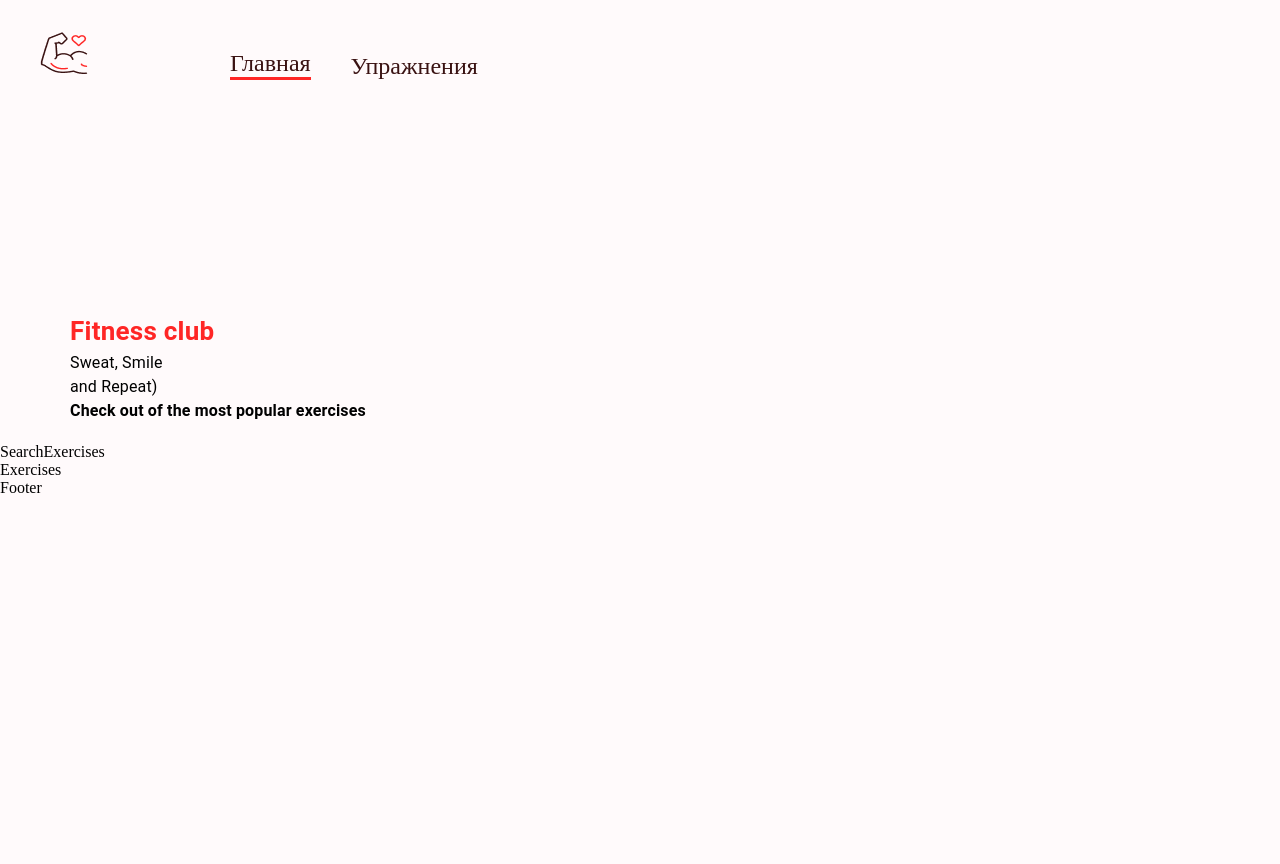
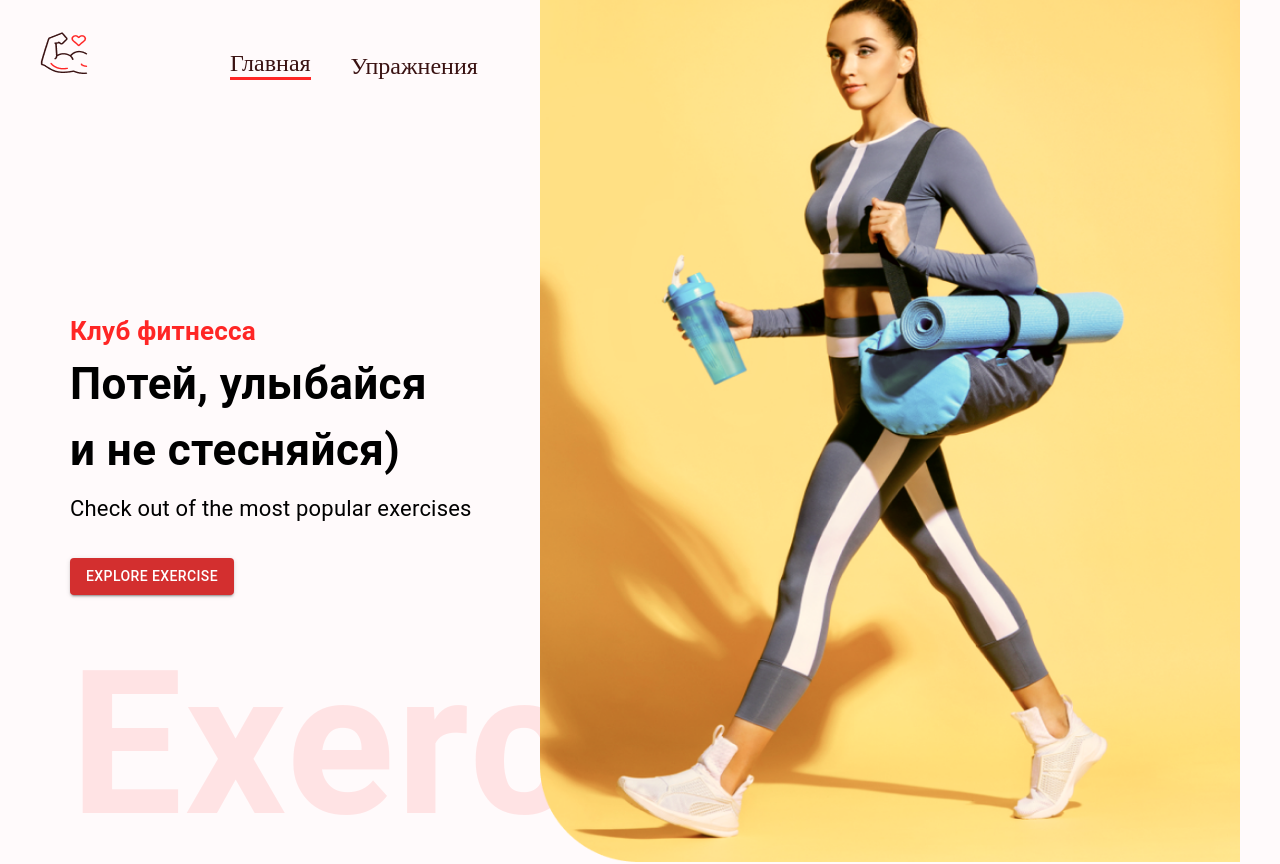
Before and after one commit to Sshesst/FitnessApp, a React (Create React App) app: page / in a window 1280 px wide. Shown: the top 864 px of the page. Before the commit the page ends 800 px from the top, so only its background shows below. Built offline with nearby package versions, Linux system fonts and the light colour scheme.

Commit message:
homepage#3

```diff
--- a/src/components/HeroBanner.jsx
+++ b/src/components/HeroBanner.jsx
@@ -1,23 +1,45 @@
-import { Typography, Box } from '@mui/material'
-import React from 'react'
+import { Typography, Box, Button } from "@mui/material";
+import React from "react";
+import HeroBannerImage from "../assets/images/banner.png"
 
 const HeroBanner = () => {
   return (
-    <Box sx={{
-        mt: { lg: '212px', xs: '70px'},
-        ml: { sm: '50px'}
-    }} position="relative" p="20px">
-        <Typography color='#FF2625' fontWeight="600" fontSize="26px">
-            Fitness club
-        </Typography>
-        <Typography>
-            Sweat, Smile <br /> and Repeat)
-        </Typography>
-        <Typography fontWeight={700}>
-            Check out of the most popular exercises
-        </Typography>
+    <Box
+      sx={{
+        mt: { lg: "212px", xs: "70px" },
+        ml: { sm: "50px" }
+      }}
+      position="relative"
+      p="20px"
+    >
+      <Typography color="#FF2625" fontWeight="600" fontSize="26px">
+        Клуб фитнесса
+      </Typography>
+      <Typography
+        fontWeight={700}
+        sx={{ fontSize: { lg: "44px", xs: "40px" } }}
+        mb={1}
+      >
+        Потей, улыбайся <br /> и не стесняйся)
+      </Typography>
+      <Typography fontSize="22px" lineHeight="35px" mb={4}>
+        Check out of the most popular exercises
+      </Typography>
+      <Button variant="contained" color="error" href="#exercises">
+        Explore Exercise
+      </Button>
+      <Typography fontWeight={600}
+      color="#ff2625"
+      sx={{
+        opacity: 0.1,
+        display: {lg: 'block', xs: 'none'}
+        }}
+        fontSize="200px">
+        Exercise
+      </Typography>
+      <img src={HeroBannerImage} alt="Баннер" className="hero-banner-img"/>
     </Box>
-  )
-}
+  );
+};
 
-export default HeroBanner
+export default HeroBanner;
```
